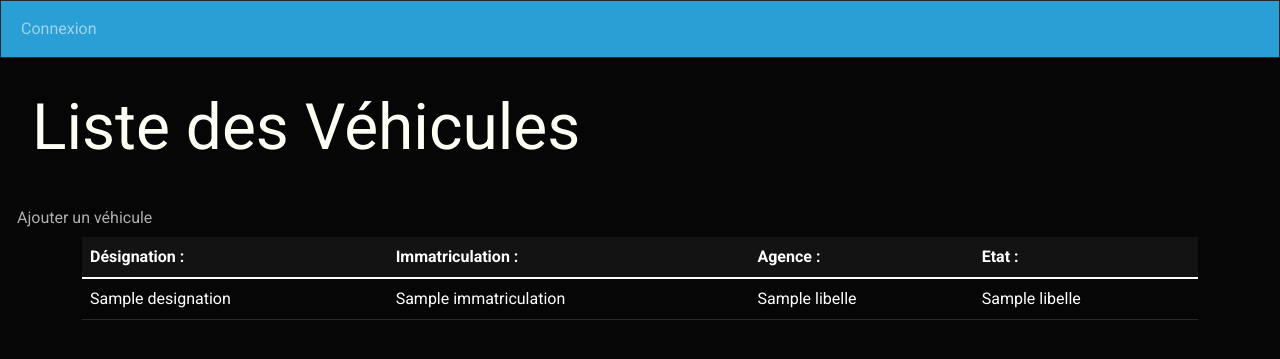
After one commit to Faunuss/eniCovoitV3, a Symfony app: template templates/admin/gestionVehicule.html.twig in a window 1280 px wide. The commit adds this page. Shown: the top 359 px of the page. Run offline with Twig, Linux system fonts and the light colour scheme; the template is opened without the code that fills it: most values are stand-ins (such as "Sample title", 1, 10 or a date in 2020); some libraries are stand-ins or nearby versions.

Commit message:
ajout véhicule/tableau des véhicules

```diff
--- a/public/css/style.css
+++ b/public/css/style.css
@@ -35,7 +35,10 @@ h1
     flex-direction: column;
     justify-content: flex-start;
     align-items: center;
+}
 #boutonsPageAccueil {
+
+
     display: flex;
     justify-content: center;
 }
@@ -43,3 +46,12 @@ h1
     width: 175px;
     height: 60px;
 }
+
+.tablModifUsers {
+
+   display: flex;
+    flex-direction: column;
+    align-content: flex-end;
+
+
+}
--- a/templates/admin/accueil.html.twig
+++ b/templates/admin/accueil.html.twig
@@ -15,6 +15,6 @@
     <div class="list-group">
         <a href="{{path('admin_gestionUsers') }}" class="list-group-item list-group-item-action ">Gestion des utilisateurs</a>
         <a href="#" class="list-group-item list-group-item-action ">Gestion des Covoiturage</a>
-        <a href="#" class="list-group-item list-group-item-action">Gestion des Véhicules</a>
+        <a href="{{path('admin_gestionVehicule')}}" class="list-group-item list-group-item-action">Gestion des Véhicules</a>
     </div>
 {% endblock %}
--- a/templates/admin/gestionUsers.html.twig
+++ b/templates/admin/gestionUsers.html.twig
@@ -4,6 +4,9 @@
 
 {% block body %}
     <h1>Liste des utilisateurs inscrits</h1>
+    <a href="{{ path('app_register') }}" class="btn btn-page-outline">Ajouter un User</a>
+<div class="container">
+
     <table class="table table-striped">
         <thead>
         <tr>
@@ -29,5 +32,7 @@
         </tbody>
         {% endfor %}
     </table>
+            </div>
+
     <a href="{{ path('app_register') }}" class="btn btn-page-outline">Ajouter un User</a>
 {% endblock %}
--- /dev/null
+++ b/templates/admin/gestionVehicule.html.twig
@@ -0,0 +1,37 @@
+{% extends 'base.html.twig' %}
+
+{% block title %}{{parent()}} | Gestion Utilisateurs{% endblock %}
+
+{% block body %}
+    <h1>Liste des Véhicules</h1>
+    <a href="{{ path('admin_ajouterVehicule') }}" class="btn btn-page-outline">Ajouter un véhicule</a>
+<div class="container">
+
+    <table class="table table-striped">
+        <thead>
+        <tr>
+            <th scope="col">Désignation :</th>
+            <th scope="col">Immatriculation :</th>
+            <th scope="col">Agence :</th>
+            <th scope="col">Etat :</th>
+
+        </tr>
+        </thead>
+        <tbody>
+        {% for vehicule in vehicules %}
+
+        <td>{{ vehicule.designation }}</td>
+        <td>{{ vehicule.immatriculation }}</td>
+        <td>{{ vehicule.agence.libelle }}</td>
+        <td>{{ vehicule.etat.libelle }}</td>
+
+        </td>
+
+
+        </tbody>
+        {% endfor %}
+    </table>
+            </div>
+
+
+{% endblock %}
--- a/templates/base.html.twig
+++ b/templates/base.html.twig
@@ -9,7 +9,7 @@
     <meta http-equiv="X-UA-Compatible" content="ie=edge" >
     <title>{% block title %}EniCovoit {% endblock %}</title>
     <link rel="stylesheet" href="https://fonts.googleapis.com/css2?family=Roboto:wght@400;700&display=swap">
-    <link rel="stylesheet" href="{{ asset('css/bootstrap.min.css') }}">
+    <link rel="stylesheet" href="{{ asset('bootstrap.min.css') }}">
     <link rel="stylesheet" href="{{ asset('css/style.css') }}">
 
 
```
Also changed, not shown: src/Controller/AdminController.php (+44 -0 lines), src/Form/VehiculeType.php (added, +47 -0 lines), templates/admin/ajouterVehicule.html.twig (added, +25 -0 lines).
